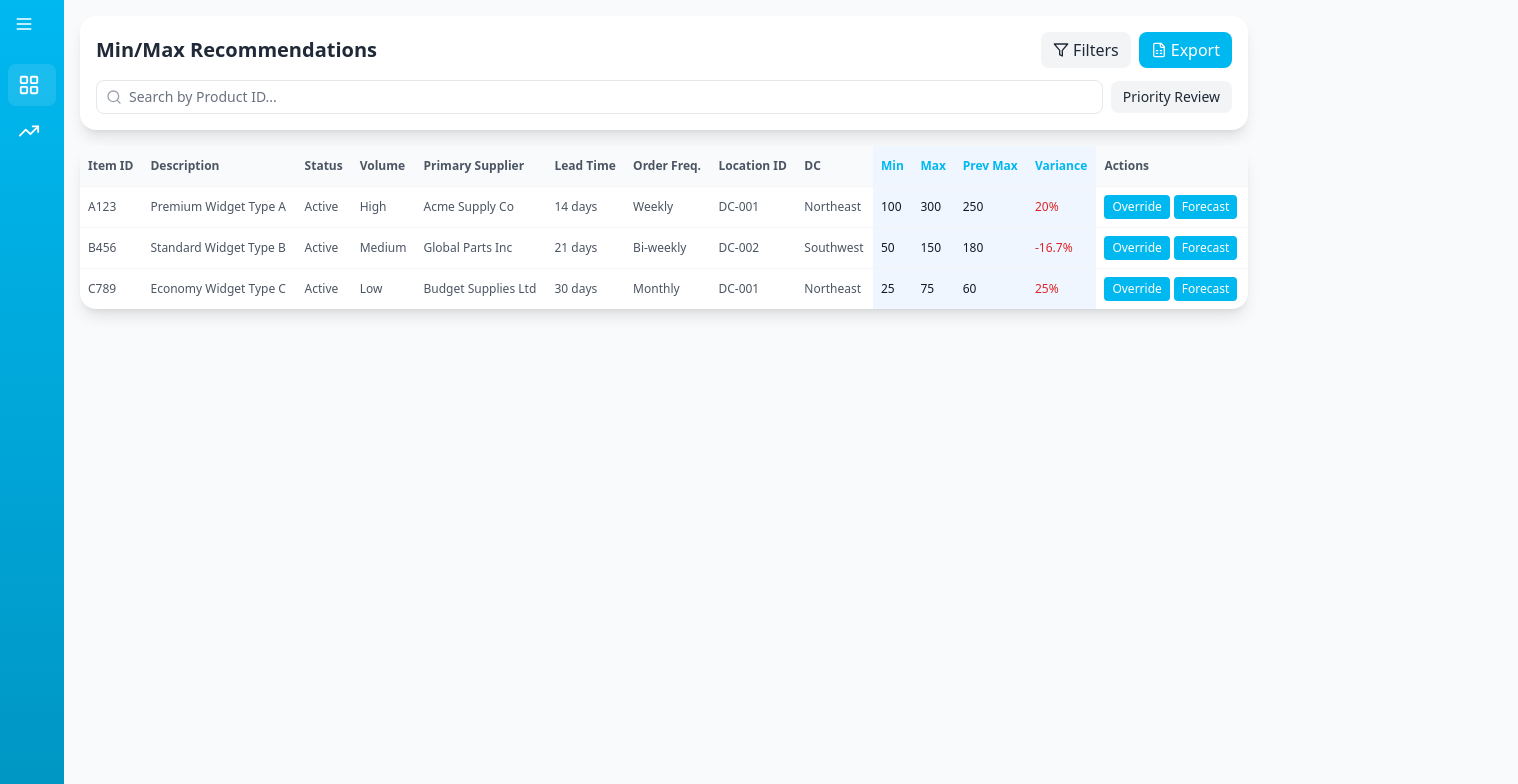
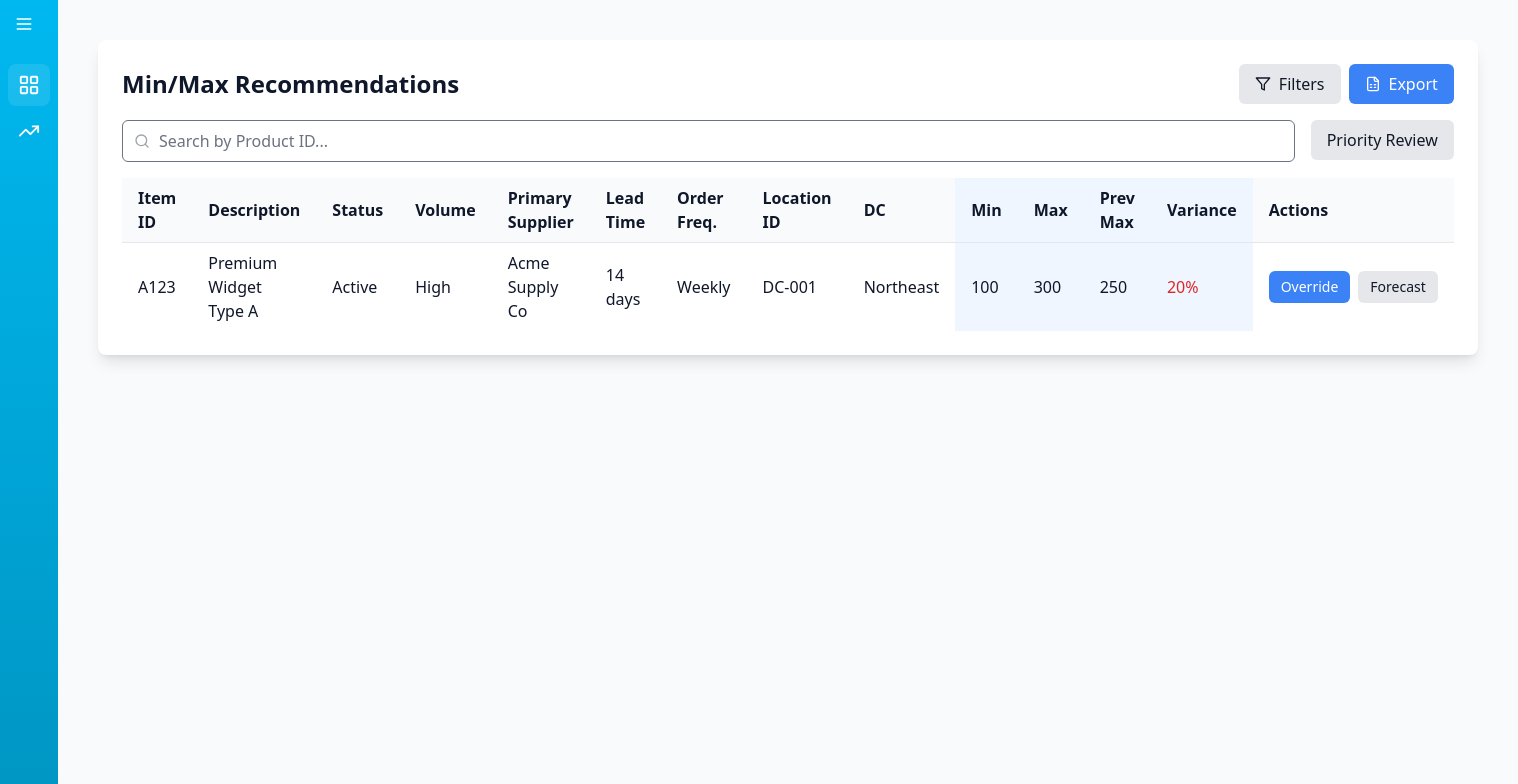
Before and after one commit to mjrojas95/dbt-inventory, a Next.js app: page / in a window 1280 px wide. Shown: the top 784 px of the page, 1518 px wide, since content can reach past the window. Built offline with nearby package versions, Linux system fonts and the light colour scheme.

Commit message:
Update dashboard with simplified UI components

```diff
--- a/app/components/MinMaxDashboard.tsx
+++ b/app/components/MinMaxDashboard.tsx
@@ -2,6 +2,8 @@
 
 import { useState } from 'react';
 import { FileSpreadsheet, Filter, Search } from 'lucide-react';
+import { Button } from "../components/ui/button";
+import { Select } from "../components/ui/select";
 
 interface Product {
   itemId: string;
@@ -19,7 +21,7 @@ interface Product {
   maxVariance: number;
 }
 
-// Sample data
+// Sample data - keep your existing sampleData here
 const sampleData: Product[] = [
   {
     itemId: 'A123',
@@ -36,37 +38,9 @@ const sampleData: Product[] = [
     previousMax: 250,
     maxVariance: 20
   },
-  {
-    itemId: 'B456',
-    description: 'Standard Widget Type B',
-    status: 'Active',
-    volume: 'Medium',
-    primarySupplier: 'Global Parts Inc',
-    leadTime: '21 days',
-    orderFrequency: 'Bi-weekly',
-    locationId: 'DC-002',
-    dc: 'Southwest',
-    min: 50,
-    max: 150,
-    previousMax: 180,
-    maxVariance: -16.7
-  },
-  {
-    itemId: 'C789',
-    description: 'Economy Widget Type C',
-    status: 'Active',
-    volume: 'Low',
-    primarySupplier: 'Budget Supplies Ltd',
-    leadTime: '30 days',
-    orderFrequency: 'Monthly',
-    locationId: 'DC-001',
-    dc: 'Northeast',
-    min: 25,
-    max: 75,
-    previousMax: 60,
-    maxVariance: 25
-  }
+  // ... rest of your sample data
 ];
+
 export default function MinMaxDashboard() {
   const [products, setProducts] = useState<Product[]>(sampleData);
   const [searchTerm, setSearchTerm] = useState('');
@@ -114,265 +88,165 @@ export default function MinMaxDashboard() {
   };
 
   const exportToExcel = () => {
-      const filteredData = products.filter(product => {
-        const matchesSearch = product.itemId.toLowerCase().includes(searchTerm.toLowerCase());
-        const matchesStatus = !statusFilter || product.status === statusFilter;
-        const matchesVolume = !volumeFilter || product.volume === volumeFilter;
-        const matchesLocation = !locationFilter || product.locationId === locationFilter;
-        const matchesDC = !dcFilter || product.dc === dcFilter;
-        const matchesPriority = !showPriorityOnly || Math.abs(product.maxVariance) > 15;
+    // ... keep your existing exportToExcel function
+  };
 
-        return matchesSearch && matchesStatus && matchesVolume &&
-               matchesLocation && matchesDC && matchesPriority;
-      });
-
-      let excelContent = '<html xmlns:o="urn:schemas-microsoft-com:office:office" xmlns:x="urn:schemas-microsoft-com:office:excel"><head><meta charset="UTF-8"></head><body>';
-
-      // Add filters info
-      excelContent += '<table><tr><th colspan="4">Applied Filters</th></tr>';
-      if (searchTerm) excelContent += `<tr><td>Search Term:</td><td colspan="3">${searchTerm}</td></tr>`;
-      if (statusFilter) excelContent += `<tr><td>Status:</td><td colspan="3">${statusFilter}</td></tr>`;
-      if (volumeFilter) excelContent += `<tr><td>Volume:</td><td colspan="3">${volumeFilter}</td></tr>`;
-      if (locationFilter) excelContent += `<tr><td>Location:</td><td colspan="3">${locationFilter}</td></tr>`;
-      if (dcFilter) excelContent += `<tr><td>DC:</td><td colspan="3">${dcFilter}</td></tr>`;
-      if (showPriorityOnly) excelContent += `<tr><td colspan="4">Showing Priority Items Only</td></tr>`;
-      excelContent += '<tr><td colspan="4"></td></tr>';
-
-      // Add main data table
-      excelContent += `<tr>
-        <th>Item ID</th>
-        <th>Description</th>
-        <th>Status</th>
-        <th>Volume</th>
-        <th>Primary Supplier</th>
-        <th>Lead Time</th>
-        <th>Order Frequency</th>
-        <th>Location ID</th>
-        <th>DC</th>
-        <th>Min</th>
-        <th>Max</th>
-        <th>Previous Max</th>
-        <th>Max Variance</th>
-      </tr>`;
-
-      filteredData.forEach(product => {
-        excelContent += `<tr>
-          <td>${product.itemId}</td>
-          <td>${product.description}</td>
-          <td>${product.status}</td>
-          <td>${product.volume}</td>
-          <td>${product.primarySupplier}</td>
-          <td>${product.leadTime}</td>
-          <td>${product.orderFrequency}</td>
-          <td>${product.locationId}</td>
-          <td>${product.dc}</td>
-          <td>${product.min}</td>
-          <td>${product.max}</td>
-          <td>${product.previousMax}</td>
-          <td>${product.maxVariance}%</td>
-        </tr>`;
-      });
-
-      excelContent += '</table></body></html>';
-
-      const blob = new Blob([excelContent], { type: 'application/vnd.ms-excel' });
-      const url = URL.createObjectURL(blob);
-      const link = document.createElement('a');
-      link.href = url;
-      link.download = `min-max-recommendations-${new Date().toISOString().split('T')[0]}.xls`;
-      document.body.appendChild(link);
-      link.click();
-      document.body.removeChild(link);
-    };
   return (
-        <div className="space-y-4 max-w-full pr-4">
-          {/* Header and Actions */}
-          <div className="flex flex-col gap-3 bg-white rounded-2xl shadow-lg p-4">
-            <div className="flex items-center justify-between">
-              <h2 className="text-xl font-bold text-gray-800">Min/Max Recommendations</h2>
+    <div className="p-6 max-w-full">
+      <div className="bg-white rounded-lg shadow-lg p-6 space-y-4">
+        {/* Header */}
+        <div className="flex justify-between items-center">
+          <h1 className="text-2xl font-bold">Min/Max Recommendations</h1>
           <div className="flex gap-2">
-                <button
-                  onClick={() => setShowFilters(!showFilters)}
-                  className={`flex items-center gap-1 px-3 py-1.5 rounded-lg transition-colors ${
-                    showFilters
-                      ? 'bg-[#00B8F0] text-white'
-                      : 'bg-gray-100 text-gray-800 hover:bg-gray-200'
-                  }`}
-                >
-                  <Filter size={16} />
+            <Button onClick={() => setShowFilters(!showFilters)} variant="secondary">
+              <Filter className="w-4 h-4 mr-2" />
               Filters
-                </button>
-                <button
-                  onClick={exportToExcel}
-                  className="flex items-center gap-1 px-3 py-1.5 bg-[#00B8F0] text-white rounded-lg hover:bg-[#0096C3] transition-colors"
-                >
-                  <FileSpreadsheet size={16} />
+            </Button>
+            <Button onClick={exportToExcel}>
+              <FileSpreadsheet className="w-4 h-4 mr-2" />
               Export
-                </button>
+            </Button>
           </div>
         </div>
 
         {/* Search and Priority Toggle */}
-            <div className="flex gap-2 items-center">
+        <div className="flex gap-4">
           <div className="relative flex-1">
-                <Search size={16} className="absolute left-2.5 top-1/2 transform -translate-y-1/2 text-gray-400" />
+            <Search className="absolute left-3 top-1/2 transform -translate-y-1/2 text-gray-400 w-4 h-4" />
             <input
               type="text"
               placeholder="Search by Product ID..."
               value={searchTerm}
               onChange={(e) => setSearchTerm(e.target.value)}
-                  className="w-full pl-8 pr-3 py-1.5 border border-gray-200 rounded-lg focus:outline-none focus:ring-2 focus:ring-[#00B8F0] transition-all text-sm"
+              className="w-full pl-9 pr-4 py-2 border rounded-md"
             />
           </div>
-              <button
+          <Button
             onClick={() => setShowPriorityOnly(!showPriorityOnly)}
-                className={`px-3 py-1.5 rounded-lg transition-colors text-sm ${
-                  showPriorityOnly
-                    ? 'bg-red-500 text-white'
-                    : 'bg-gray-100 text-gray-800 hover:bg-gray-200'
-                }`}
+            variant={showPriorityOnly ? "destructive" : "secondary"}
           >
             {showPriorityOnly ? "Show All" : "Priority Review"}
-              </button>
+          </Button>
         </div>
 
         {/* Filters */}
         {showFilters && (
-              <div className="grid grid-cols-1 md:grid-cols-4 gap-2 pt-3 border-t border-gray-100">
-                <select
+          <div className="grid grid-cols-1 md:grid-cols-4 gap-4">
+            <Select
               value={statusFilter}
               onChange={(e) => setStatusFilter(e.target.value)}
-                  className="px-3 py-1.5 border border-gray-200 rounded-lg bg-white focus:outline-none focus:ring-2 focus:ring-[#00B8F0] transition-all text-xs"
+              placeholder="All Status"
             >
               <option value="">All Status</option>
               {getUniqueValues('status').map(status => (
                 <option key={status} value={status}>{status}</option>
               ))}
-                </select>
+            </Select>
 
-                <select
+            <Select
               value={volumeFilter}
               onChange={(e) => setVolumeFilter(e.target.value)}
-                  className="px-3 py-1.5 border border-gray-200 rounded-lg bg-white focus:outline-none focus:ring-2 focus:ring-[#00B8F0] transition-all text-xs"
+              placeholder="All Volumes"
             >
               <option value="">All Volumes</option>
               {getUniqueValues('volume').map(volume => (
                 <option key={volume} value={volume}>{volume}</option>
               ))}
-                </select>
+            </Select>
 
-                <select
+            <Select
               value={locationFilter}
               onChange={(e) => setLocationFilter(e.target.value)}
-                  className="px-3 py-1.5 border border-gray-200 rounded-lg bg-white focus:outline-none focus:ring-2 focus:ring-[#00B8F0] transition-all text-xs"
+              placeholder="All Locations"
             >
               <option value="">All Locations</option>
               {getUniqueValues('locationId').map(location => (
                 <option key={location} value={location}>{location}</option>
               ))}
-                </select>
+            </Select>
 
-                <select
+            <Select
               value={dcFilter}
               onChange={(e) => setDcFilter(e.target.value)}
-                  className="px-3 py-1.5 border border-gray-200 rounded-lg bg-white focus:outline-none focus:ring-2 focus:ring-[#00B8F0] transition-all text-xs"
+              placeholder="All DCs"
             >
               <option value="">All DCs</option>
               {getUniqueValues('dc').map(dc => (
                 <option key={dc} value={dc}>{dc}</option>
               ))}
-                </select>
+            </Select>
           </div>
         )}
-          </div>
+
         {/* Table */}
-      <div className="bg-white rounded-2xl shadow-lg">
         <div className="overflow-x-auto">
           <table className="w-full">
             <thead>
-              <tr className="bg-gray-50 border-b border-gray-100">
-                <th className="px-2 py-3 text-left text-xs font-semibold text-gray-600">Item ID</th>
-                <th className="px-2 py-3 text-left text-xs font-semibold text-gray-600">Description</th>
-                <th className="px-2 py-3 text-left text-xs font-semibold text-gray-600">Status</th>
-                <th className="px-2 py-3 text-left text-xs font-semibold text-gray-600">Volume</th>
-                <th className="px-2 py-3 text-left text-xs font-semibold text-gray-600">Primary Supplier</th>
-                <th className="px-2 py-3 text-left text-xs font-semibold text-gray-600">Lead Time</th>
-                <th className="px-2 py-3 text-left text-xs font-semibold text-gray-600">Order Freq.</th>
-                <th className="px-2 py-3 text-left text-xs font-semibold text-gray-600">Location ID</th>
-                <th className="px-2 py-3 text-left text-xs font-semibold text-gray-600">DC</th>
-                <th className="px-2 py-3 text-left text-xs font-semibold text-[#00B8F0] bg-blue-50">Min</th>
-                <th className="px-2 py-3 text-left text-xs font-semibold text-[#00B8F0] bg-blue-50">Max</th>
-                <th className="px-2 py-3 text-left text-xs font-semibold text-[#00B8F0] bg-blue-50">Prev Max</th>
-                <th className="px-2 py-3 text-left text-xs font-semibold text-[#00B8F0] bg-blue-50">Variance</th>
-                <th className="px-2 py-3 text-left text-xs font-semibold text-gray-600">Actions</th>
+              <tr className="bg-gray-50">
+                <th className="px-4 py-2 text-left">Item ID</th>
+                <th className="px-4 py-2 text-left">Description</th>
+                <th className="px-4 py-2 text-left">Status</th>
+                <th className="px-4 py-2 text-left">Volume</th>
+                <th className="px-4 py-2 text-left">Primary Supplier</th>
+                <th className="px-4 py-2 text-left">Lead Time</th>
+                <th className="px-4 py-2 text-left">Order Freq.</th>
+                <th className="px-4 py-2 text-left">Location ID</th>
+                <th className="px-4 py-2 text-left">DC</th>
+                <th className="px-4 py-2 text-left bg-blue-50">Min</th>
+                <th className="px-4 py-2 text-left bg-blue-50">Max</th>
+                <th className="px-4 py-2 text-left bg-blue-50">Prev Max</th>
+                <th className="px-4 py-2 text-left bg-blue-50">Variance</th>
+                <th className="px-4 py-2 text-left">Actions</th>
               </tr>
             </thead>
-            <tbody className="divide-y divide-gray-100">
+            <tbody>
               {products.map((product) => (
-                <tr key={product.itemId} className="hover:bg-gray-50 transition-colors">
-                  <td className="px-2 py-2 text-xs text-gray-600">{product.itemId}</td>
-                  <td className="px-2 py-2 text-xs text-gray-600">{product.description}</td>
-                  <td className="px-2 py-2 text-xs text-gray-600">{product.status}</td>
-                  <td className="px-2 py-2 text-xs text-gray-600">{product.volume}</td>
-                  <td className="px-2 py-2 text-xs text-gray-600">{product.primarySupplier}</td>
-                  <td className="px-2 py-2 text-xs text-gray-600">{product.leadTime}</td>
-                  <td className="px-2 py-2 text-xs text-gray-600">{product.orderFrequency}</td>
-                  <td className="px-2 py-2 text-xs text-gray-600">{product.locationId}</td>
-                  <td className="px-2 py-2 text-xs text-gray-600">{product.dc}</td>
-                  <td className="px-2 py-2 text-xs font-medium text-gray-900 bg-blue-50">{product.min}</td>
-                  <td className="px-2 py-2 text-xs bg-blue-50">
+                <tr key={product.itemId} className="border-t">
+                  <td className="px-4 py-2">{product.itemId}</td>
+                  <td className="px-4 py-2">{product.description}</td>
+                  <td className="px-4 py-2">{product.status}</td>
+                  <td className="px-4 py-2">{product.volume}</td>
+                  <td className="px-4 py-2">{product.primarySupplier}</td>
+                  <td className="px-4 py-2">{product.leadTime}</td>
+                  <td className="px-4 py-2">{product.orderFrequency}</td>
+                  <td className="px-4 py-2">{product.locationId}</td>
+                  <td className="px-4 py-2">{product.dc}</td>
+                  <td className="px-4 py-2 bg-blue-50">{product.min}</td>
+                  <td className="px-4 py-2 bg-blue-50">
                     {editingId === product.itemId ? (
-                      <div className="flex items-center space-x-1">
+                      <div className="flex items-center gap-2">
                         <input
                           type="number"
                           value={editValue}
                           onChange={(e) => setEditValue(e.target.value)}
-                          className="w-16 px-1 py-0.5 border rounded focus:outline-none focus:ring-2 focus:ring-[#00B8F0] text-xs"
+                          className="w-20 px-2 py-1 border rounded"
                         />
-                        <button
-                          onClick={() => handleSaveEdit(product.itemId)}
-                          className="p-0.5 text-green-600 hover:text-green-800"
-                        >
-                          ✓
-                        </button>
-                        <button
-                          onClick={handleCancelEdit}
-                          className="p-0.5 text-red-600 hover:text-red-800"
-                        >
-                          ✕
-                        </button>
+                        <Button size="sm" onClick={() => handleSaveEdit(product.itemId)}>✓</Button>
+                        <Button size="sm" variant="destructive" onClick={handleCancelEdit}>✕</Button>
                       </div>
                     ) : (
-                      <span className="font-medium text-gray-900">{product.max}</span>
+                      <span>{product.max}</span>
                     )}
                   </td>
-                  <td className="px-2 py-2 text-xs font-medium text-gray-900 bg-blue-50">{product.previousMax}</td>
-                  <td className="px-2 py-2 text-xs bg-blue-50">
-                    <span className={`font-medium ${
-                      Math.abs(product.maxVariance) > 15
-                        ? 'text-red-600'
-                        : 'text-gray-900'
-                    }`}>
+                  <td className="px-4 py-2 bg-blue-50">{product.previousMax}</td>
+                  <td className="px-4 py-2 bg-blue-50">
+                    <span className={Math.abs(product.maxVariance) > 15 ? 'text-red-600' : ''}>
                       {product.maxVariance}%
                     </span>
                   </td>
-                  <td className="px-2 py-2 text-xs">
-                    {editingId === product.itemId ? (
-                      null
-                    ) : (
-                      <div className="flex space-x-1">
-                        <button
-                          onClick={() => handleStartEdit(product)}
-                          className="px-2 py-1 bg-[#00B8F0] text-white rounded hover:bg-[#0096C3] transition-colors text-xs"
-                        >
+                  <td className="px-4 py-2">
+                    {editingId !== product.itemId && (
+                      <div className="flex gap-2">
+                        <Button size="sm" onClick={() => handleStartEdit(product)}>
                           Override
-                        </button>
-                        <button
+                        </Button>
+                        <Button
+                          size="sm"
+                          variant="secondary"
                           onClick={() => window.location.href = `/forecast/${product.itemId}`}
-                          className="px-2 py-1 bg-[#00B8F0] text-white rounded hover:bg-[#0096C3] transition-colors text-xs"
                         >
                           Forecast
-                        </button>
+                        </Button>
                       </div>
                     )}
                   </td>
--- a/app/components/ui/button.tsx
+++ b/app/components/ui/button.tsx
@@ -1,46 +1,31 @@
 "use client"
 
 import * as React from "react"
-import { cva, type VariantProps } from "class-variance-authority"
-import { cn } from "@/lib/utils"
 
-const buttonVariants = cva(
-  "inline-flex items-center justify-center whitespace-nowrap rounded-md text-sm font-medium ring-offset-background transition-colors focus-visible:outline-none focus-visible:ring-2 focus-visible:ring-ring focus-visible:ring-offset-2 disabled:pointer-events-none disabled:opacity-50",
-  {
-    variants: {
-      variant: {
-        default: "bg-primary text-primary-foreground hover:bg-primary/90",
-        destructive: "bg-destructive text-destructive-foreground hover:bg-destructive/90",
-        outline: "border border-input bg-background hover:bg-accent hover:text-accent-foreground",
-        secondary: "bg-secondary text-secondary-foreground hover:bg-secondary/80",
-        ghost: "hover:bg-accent hover:text-accent-foreground",
-        link: "text-primary underline-offset-4 hover:underline",
-      },
-      size: {
-        default: "h-10 px-4 py-2",
-        sm: "h-9 rounded-md px-3",
-        lg: "h-11 rounded-md px-8",
-        icon: "h-10 w-10",
-      },
-    },
-    defaultVariants: {
-      variant: "default",
-      size: "default",
-    },
-  }
-)
-
-export interface ButtonProps
-  extends React.ButtonHTMLAttributes<HTMLButtonElement>,
-    VariantProps<typeof buttonVariants> {
-  asChild?: boolean
+interface ButtonProps extends React.ButtonHTMLAttributes<HTMLButtonElement> {
+  variant?: 'default' | 'secondary' | 'destructive'
+  size?: 'default' | 'sm' | 'lg'
 }
 
 const Button = React.forwardRef<HTMLButtonElement, ButtonProps>(
-  ({ className, variant, size, asChild = false, ...props }, ref) => {
+  ({ className = '', variant = 'default', size = 'default', ...props }, ref) => {
+    const baseStyles = 'inline-flex items-center justify-center rounded-md font-medium transition-colors focus:outline-none'
+    const variantStyles = {
+      default: 'bg-blue-500 text-white hover:bg-blue-600',
+      secondary: 'bg-gray-200 text-gray-900 hover:bg-gray-300',
+      destructive: 'bg-red-500 text-white hover:bg-red-600'
+    }
+    const sizeStyles = {
+      default: 'h-10 px-4 py-2',
+      sm: 'h-8 px-3 text-sm',
+      lg: 'h-12 px-8'
+    }
+
+    const classes = `${baseStyles} ${variantStyles[variant]} ${sizeStyles[size]} ${className}`
+
     return (
       <button
-        className={cn(buttonVariants({ variant, size, className }))}
+        className={classes}
         ref={ref}
         {...props}
       />
@@ -49,4 +34,4 @@ const Button = React.forwardRef<HTMLButtonElement, ButtonProps>(
 )
 Button.displayName = "Button"
 
-export { Button, buttonVariants }
+export { Button }
--- a/package.json
+++ b/package.json
@@ -9,6 +9,7 @@
     "lint": "next lint"
   },
   "dependencies": {
+    "@radix-ui/react-dialog": "^1.1.5",
     "@radix-ui/react-dropdown-menu": "^2.1.5",
     "@radix-ui/react-select": "^2.1.5",
     "@radix-ui/react-tabs": "^1.1.2",
```
Also changed, not shown: app/components/ui/dropdown-menu.tsx (+31 -6 lines), app/components/ui/select.tsx (+22 -8 lines), 1 other file (tests, documents, lock files or other folders). Lines whose indentation alone changed are shown as unchanged.
